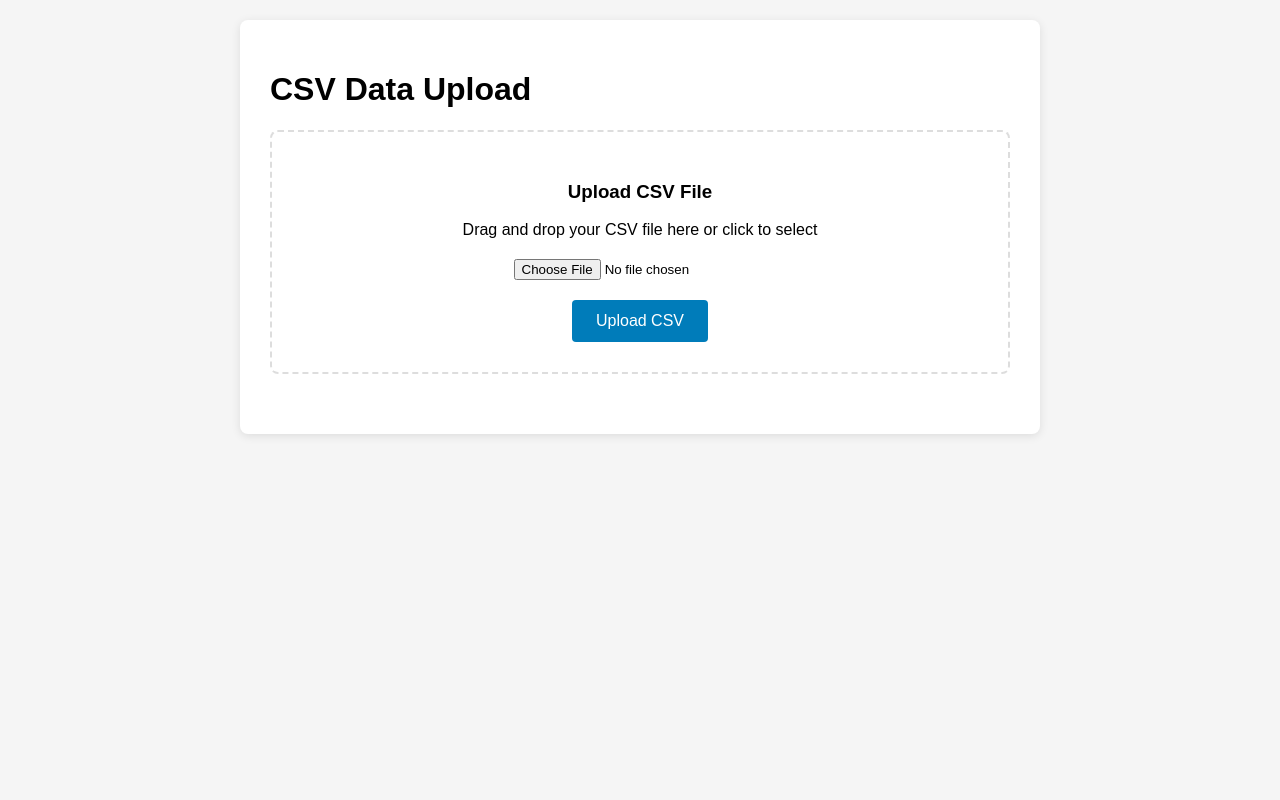
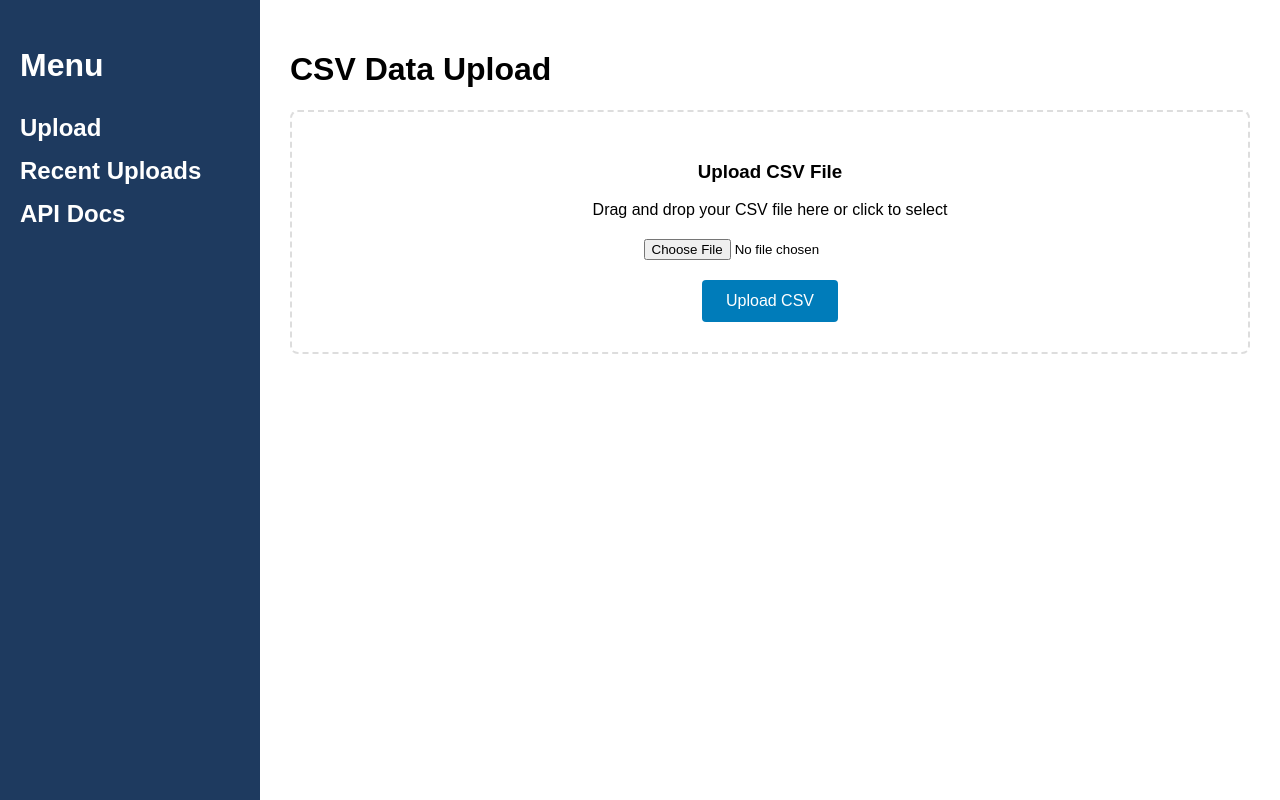
Before and after one commit to XinshenXiangChen/VaasaHackathon2025_SIP, a Django app: page / in a window 1280 px wide. Run offline with Django 5.2, Linux system fonts and the light colour scheme.

Commit message:
Added sidebar

```diff
--- a/vaasaHackathon/graphs/templates/index.html
+++ b/vaasaHackathon/graphs/templates/index.html
@@ -7,16 +7,64 @@
     <style>
         body {
             font-family: Arial, sans-serif;
-            max-width: 800px;
-            margin: 0 auto;
+            margin: 0;
+            padding: 0;
+            background-color: #f5f5f5;
+            height: 100vh;
+        }
+
+        /* Layout container (holds sidebar + main content) */
+        .layout {
+            display: flex;
+            height: 100vh; /* full height */
+            width: 100vw;
+        }
+
+        /* Sidebar */
+        .sidebar {
+            width: 220px; /* fixed sidebar width */
+            background-color: #1e3a5f; /* dark sidebar */
+            color: white;
             padding: 20px;
-            background-color: #f5f5f5;
+            box-shadow: 2px 0 5px rgba(0,0,0,0.1);
         }
+
+        /* Sidebar heading */
+        .sidebar h2 {
+            margin-bottom: 20px;
+            font-size: 32px;
+            padding-bottom: 10px;
+        }
+
+        /* Sidebar list */
+        .sidebar ul {
+            list-style: none;
+            padding: 0;
+        }
+
+        .sidebar ul li {
+            margin: 15px 0;
+        }
+
+        /* Sidebar links */
+        .sidebar ul li a {
+            color: white;
+            text-decoration: none;
+            font-weight: bold;
+            transition: color 0.3s;
+            font-size: 24px;
+        }
+        .sidebar ul li a:hover {
+            color: #1abc9c; /* nice teal highlight */
+        }
+
         .container {
+            flex: 1;
             background: white;
             padding: 30px;
-            border-radius: 8px;
-            box-shadow: 0 2px 10px rgba(0,0,0,0.1);
+            border-radius: 0;
+            box-shadow: none;
+            overflow-y: auto;
         }
         .upload-form {
             border: 2px dashed #ddd;
@@ -109,6 +157,18 @@
     </style>
 </head>
 <body>
+    <div class="layout">
+        <!-- Sidebar -->
+        <aside class="sidebar">
+            <h2>Menu</h2>
+            <ul>
+                <li><a href="#">Upload</a></li>
+                <li><a href="#">Recent Uploads</a></li>
+                <li><a href="#">API Docs</a></li>
+            </ul>
+        </aside>
+        <!-- End of Sidebar -->
+
         <div class="container">
             <h1>CSV Data Upload</h1>
 
@@ -136,5 +196,6 @@
                 </div>
             </form>
         </div>
+    </div>
 </body>
 </html>
--- a/vaasaHackathon/load_proces.py
+++ b/vaasaHackathon/load_proces.py
@@ -10,6 +10,7 @@ django.setup()
 file_path = "C:/Users/anoua/OneDrive/Escritorio/Hackathons/Junction/idemat2025_db.xlsx"
 
 # Read the first sheet
+
 ds = pd.read_excel(file_path, usecols = "C,E,F,G,H,I,J,K,L,M", header=None)
 ds = ds.drop(1)
 ds = ds.drop(2)
```
Lines whose indentation alone changed are shown as unchanged.
